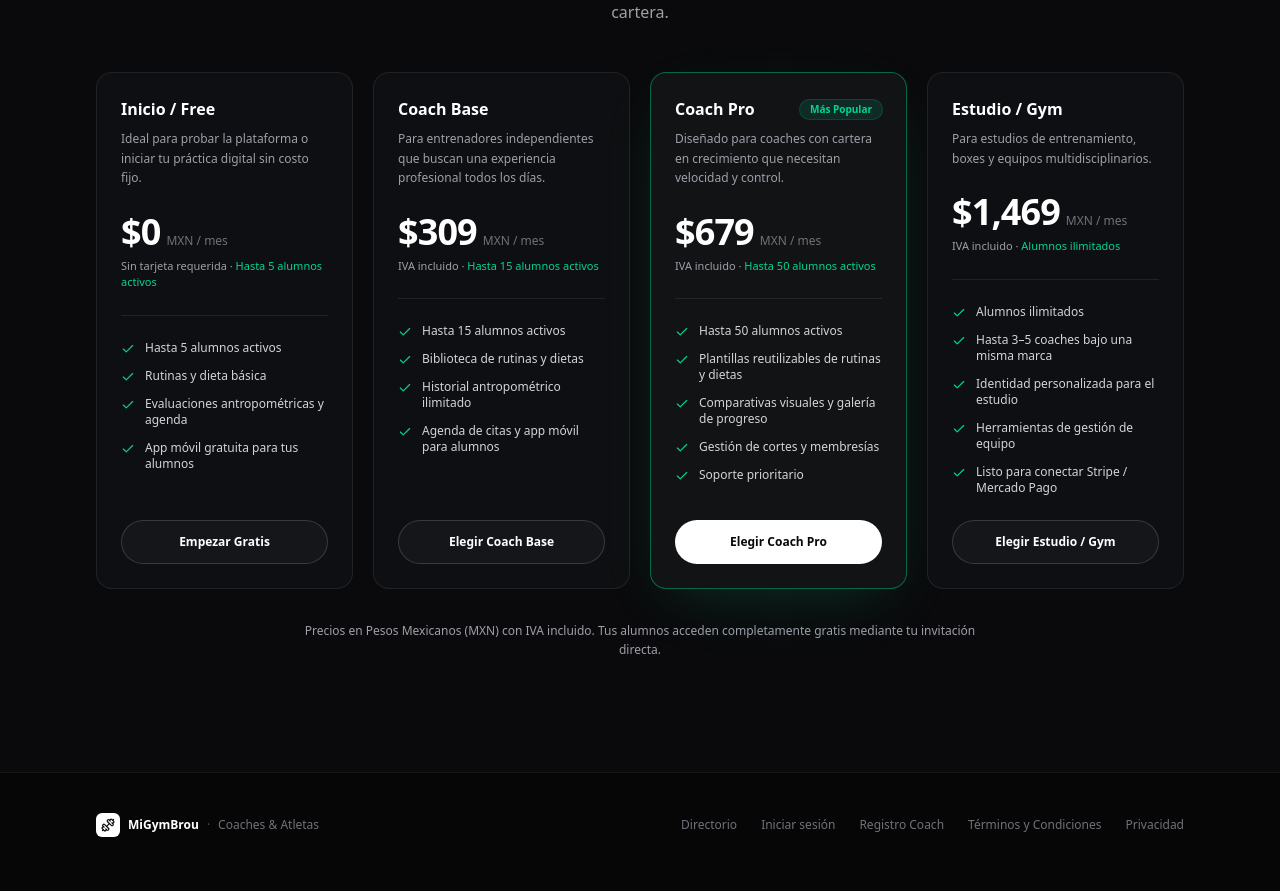
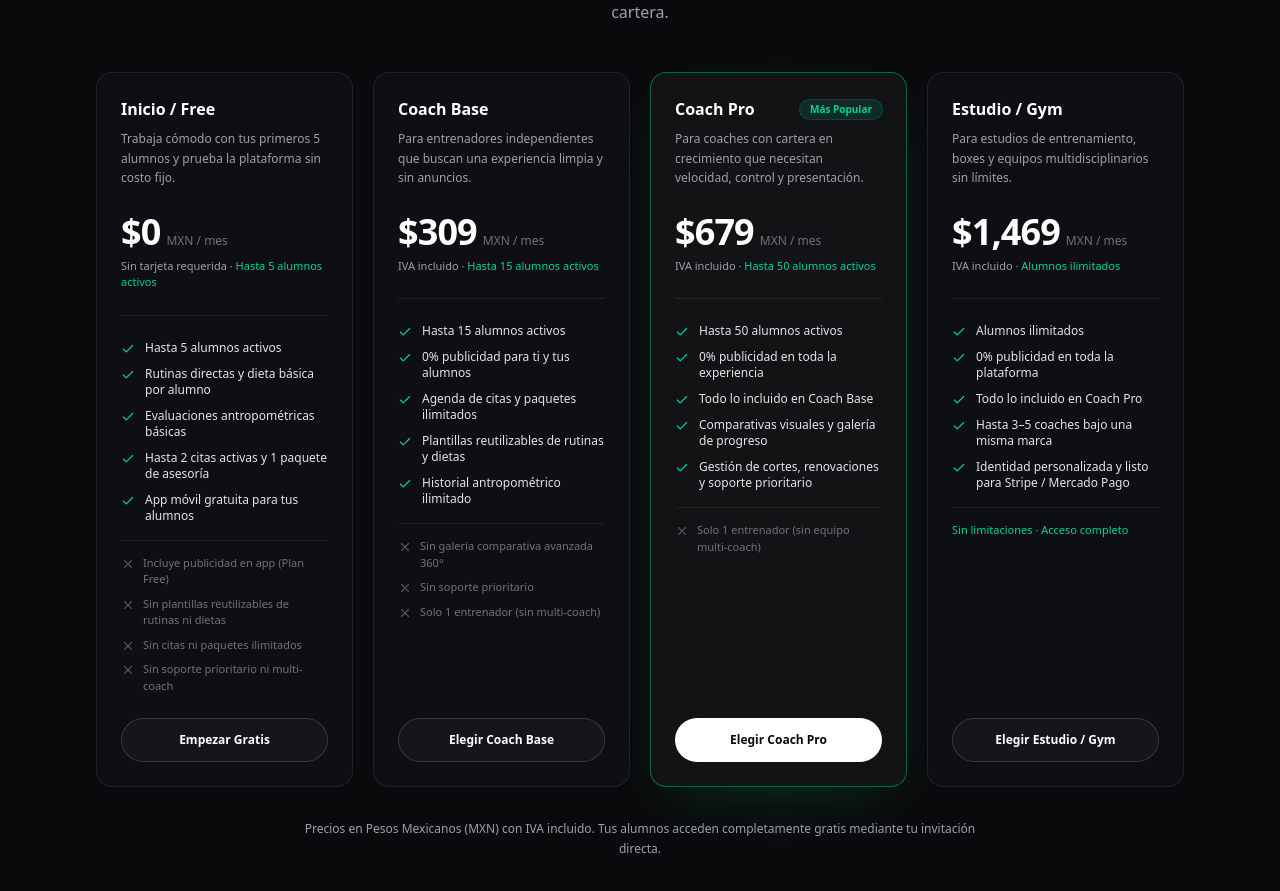
Before and after one commit to wezzertop/mygymbrou, a Next.js app: page / in a window 1280 px wide. Shown: the part 4300-5191 px from the top of the page. Built offline with nearby package versions, Linux system fonts and the light colour scheme; no server answers.

Commit message:
feat: transparencia total en tabla de precios MXN mostrando beneficios incluidos y limitaciones de cada plan

```diff
--- a/src/app/coach/plans/page.tsx
+++ b/src/app/coach/plans/page.tsx
@@ -10,6 +10,7 @@ import {
   Trash2,
   UserCheck,
   Utensils,
+  X,
 } from "lucide-react";
 import { useApp } from "@/context/AppContext";
 import { CoachingMode } from "@/types/database";
@@ -322,7 +323,8 @@ function CoachPlansContent() {
                   <p className="mb-3 rounded-lg bg-[#060607] px-2.5 py-1.5 text-[11px] font-bold text-cyan-300">
                     {plan.studentLimitLabel}
                   </p>
-                  <ul className="mb-5 flex-1 space-y-2 text-xs text-zinc-300">
+                  <div className="mb-5 flex-1 space-y-3">
+                    <ul className="space-y-2 text-xs text-zinc-200">
                       {plan.features.map((f) => (
                         <li key={f} className="flex items-start gap-2">
                           <CheckCircle2 className="mt-0.5 h-3.5 w-3.5 shrink-0 text-emerald-400" />
@@ -330,6 +332,17 @@ function CoachPlansContent() {
                         </li>
                       ))}
                     </ul>
+                    {plan.excludedFeatures.length > 0 && (
+                      <ul className="space-y-1.5 border-t border-white/[0.06] pt-3 text-[11px] text-zinc-500">
+                        {plan.excludedFeatures.map((ex) => (
+                          <li key={ex} className="flex items-start gap-2">
+                            <X className="mt-0.5 h-3.5 w-3.5 shrink-0 text-zinc-600" />
+                            <span>{ex}</span>
+                          </li>
+                        ))}
+                      </ul>
+                    )}
+                  </div>
                   <button
                     type="button"
                     disabled={isCurrent}
--- a/src/app/page.tsx
+++ b/src/app/page.tsx
@@ -4,6 +4,7 @@ import {
   ArrowUpRight,
   Check,
   Dumbbell,
+  X,
 } from "lucide-react";
 import {
   LandingHeaderAuth,
@@ -497,7 +498,8 @@ export default function LandingPage() {
                   </p>
                 </div>
 
-                <ul className="my-6 flex-1 space-y-3 text-xs text-zinc-300">
+                <div className="my-6 flex-1 space-y-4">
+                  <ul className="space-y-2.5 text-xs text-zinc-200">
                     {plan.features.map((f) => (
                       <li key={f} className="flex items-start gap-2.5">
                         <Check className="mt-0.5 h-3.5 w-3.5 shrink-0 text-emerald-400" />
@@ -505,6 +507,26 @@ export default function LandingPage() {
                       </li>
                     ))}
                   </ul>
+
+                  {plan.excludedFeatures.length > 0 ? (
+                    <div className="border-t border-white/[0.06] pt-3.5">
+                      <ul className="space-y-2 text-[11px] text-zinc-500">
+                        {plan.excludedFeatures.map((ex) => (
+                          <li key={ex} className="flex items-start gap-2">
+                            <X className="mt-0.5 h-3.5 w-3.5 shrink-0 text-zinc-600" />
+                            <span>{ex}</span>
+                          </li>
+                        ))}
+                      </ul>
+                    </div>
+                  ) : (
+                    <div className="border-t border-white/[0.06] pt-3.5">
+                      <p className="text-[11px] font-medium text-emerald-400">
+                        Sin limitaciones · Acceso completo
+                      </p>
+                    </div>
+                  )}
+                </div>
 
                 <Link
                   href={`/auth/register-coach?plan=${plan.id}`}
--- a/src/lib/saas-plans.ts
+++ b/src/lib/saas-plans.ts
@@ -13,6 +13,7 @@ export interface SaasPlanConfig {
   coachLimitLabel?: string;
   description: string;
   features: string[];
+  excludedFeatures: string[];
   featured: boolean;
   ctaLabel: string;
 }
@@ -27,12 +28,19 @@ export const SAAS_PLANS_MXN: SaasPlanConfig[] = [
     studentLimit: 5,
     studentLimitLabel: "Hasta 5 alumnos activos",
     description:
-      "Ideal para probar la plataforma o iniciar tu práctica digital sin costo fijo.",
+      "Trabaja cómodo con tus primeros 5 alumnos y prueba la plataforma sin costo fijo.",
     features: [
       "Hasta 5 alumnos activos",
-      "Rutinas y dieta básica",
-      "Evaluaciones antropométricas y agenda",
+      "Rutinas directas y dieta básica por alumno",
+      "Evaluaciones antropométricas básicas",
+      "Hasta 2 citas activas y 1 paquete de asesoría",
       "App móvil gratuita para tus alumnos",
+    ],
+    excludedFeatures: [
+      "Incluye publicidad en app (Plan Free)",
+      "Sin plantillas reutilizables de rutinas ni dietas",
+      "Sin citas ni paquetes ilimitados",
+      "Sin soporte prioritario ni multi-coach",
     ],
     featured: false,
     ctaLabel: "Empezar Gratis",
@@ -47,12 +55,18 @@ export const SAAS_PLANS_MXN: SaasPlanConfig[] = [
     studentLimit: 15,
     studentLimitLabel: "Hasta 15 alumnos activos",
     description:
-      "Para entrenadores independientes que buscan una experiencia profesional todos los días.",
+      "Para entrenadores independientes que buscan una experiencia limpia y sin anuncios.",
     features: [
       "Hasta 15 alumnos activos",
-      "Biblioteca de rutinas y dietas",
+      "0% publicidad para ti y tus alumnos",
+      "Agenda de citas y paquetes ilimitados",
+      "Plantillas reutilizables de rutinas y dietas",
       "Historial antropométrico ilimitado",
-      "Agenda de citas y app móvil para alumnos",
+    ],
+    excludedFeatures: [
+      "Sin galería comparativa avanzada 360°",
+      "Sin soporte prioritario",
+      "Solo 1 entrenador (sin multi-coach)",
     ],
     featured: false,
     ctaLabel: "Elegir Coach Base",
@@ -68,13 +82,16 @@ export const SAAS_PLANS_MXN: SaasPlanConfig[] = [
     studentLimit: 50,
     studentLimitLabel: "Hasta 50 alumnos activos",
     description:
-      "Diseñado para coaches con cartera en crecimiento que necesitan velocidad y control.",
+      "Para coaches con cartera en crecimiento que necesitan velocidad, control y presentación.",
     features: [
       "Hasta 50 alumnos activos",
-      "Plantillas reutilizables de rutinas y dietas",
+      "0% publicidad en toda la experiencia",
+      "Todo lo incluido en Coach Base",
       "Comparativas visuales y galería de progreso",
-      "Gestión de cortes y membresías",
-      "Soporte prioritario",
+      "Gestión de cortes, renovaciones y soporte prioritario",
+    ],
+    excludedFeatures: [
+      "Solo 1 entrenador (sin equipo multi-coach)",
     ],
     featured: true,
     ctaLabel: "Elegir Coach Pro",
@@ -90,14 +107,15 @@ export const SAAS_PLANS_MXN: SaasPlanConfig[] = [
     studentLimitLabel: "Alumnos ilimitados",
     coachLimitLabel: "Hasta 3–5 coaches bajo misma marca",
     description:
-      "Para estudios de entrenamiento, boxes y equipos multidisciplinarios.",
+      "Para estudios de entrenamiento, boxes y equipos multidisciplinarios sin límites.",
     features: [
       "Alumnos ilimitados",
+      "0% publicidad en toda la plataforma",
+      "Todo lo incluido en Coach Pro",
       "Hasta 3–5 coaches bajo una misma marca",
-      "Identidad personalizada para el estudio",
-      "Herramientas de gestión de equipo",
-      "Listo para conectar Stripe / Mercado Pago",
+      "Identidad personalizada y listo para Stripe / Mercado Pago",
     ],
+    excludedFeatures: [],
     featured: false,
     ctaLabel: "Elegir Estudio / Gym",
   },
```
Lines whose indentation alone changed are shown as unchanged.
